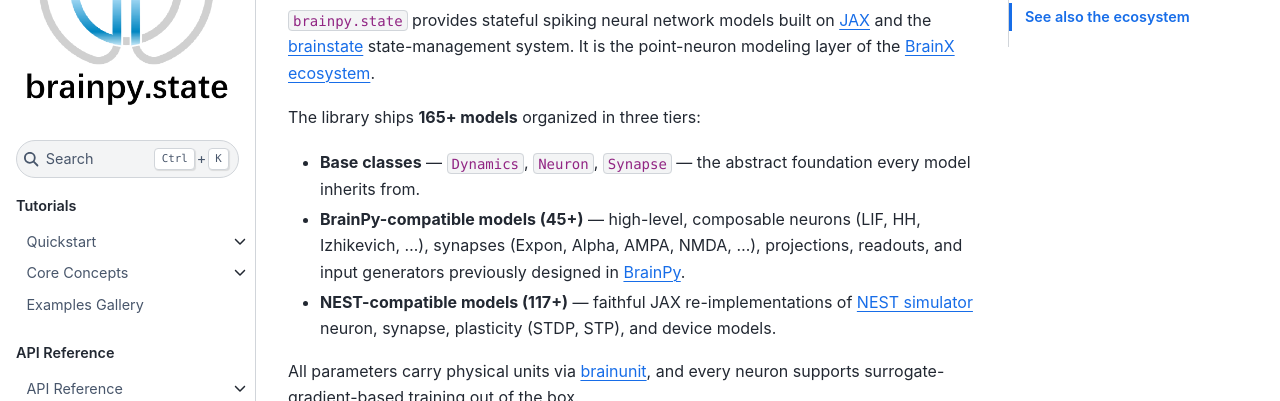
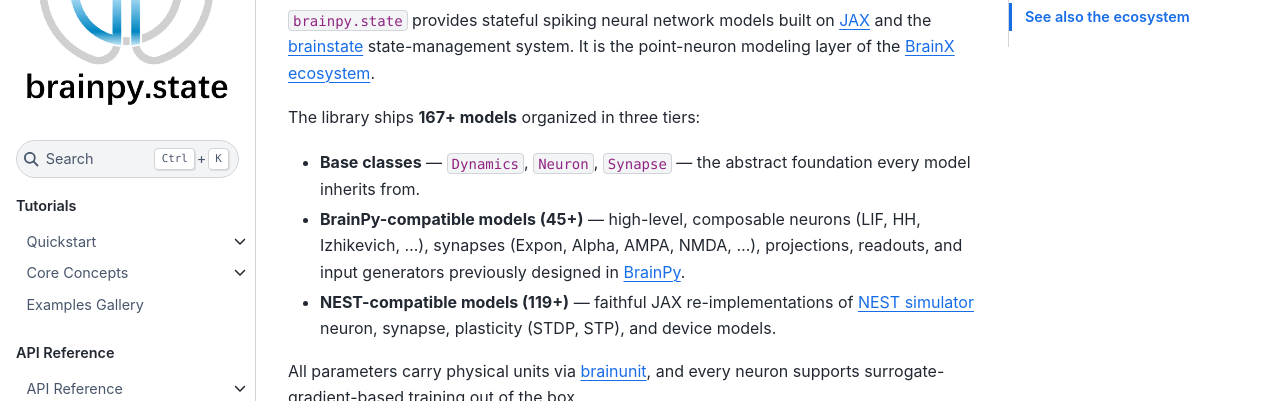
Before and after one commit to chaobrain/brainpy.state, a Sphinx documentation site: the page built from docs/index.rst, in a window 1280 px wide and 900 px high. Shown: the part 128-529 px from the top of the window. Built offline with Sphinx 7.4.7 and the Sphinx Book theme 1.1.4, drawn with Linux system fonts in a browser that asks for light colours; pages that are not in the unit, such as notebooks, are missing from menus.

Commit message:
docs: update model count in documentation to reflect recent additions

```diff
--- a/docs/index.rst
+++ b/docs/index.rst
@@ -7,13 +7,13 @@
 It is the point-neuron modeling layer of the
 `BrainX ecosystem <https://brainmodeling.readthedocs.io>`_.
 
-The library ships **165+ models** organized in three tiers:
+The library ships **167+ models** organized in three tiers:
 
 - **Base classes** — ``Dynamics``, ``Neuron``, ``Synapse`` — the abstract foundation every model inherits from.
 - **BrainPy-compatible models (45+)** — high-level, composable neurons (LIF, HH, Izhikevich, ...),
   synapses (Expon, Alpha, AMPA, NMDA, ...), projections, readouts, and input generators
   previously designed in `BrainPy <https://brainpy.readthedocs.io/>`_.
-- **NEST-compatible models (117+)** — faithful JAX re-implementations of
+- **NEST-compatible models (119+)** — faithful JAX re-implementations of
   `NEST simulator <https://nest-simulator.readthedocs.io/>`_ neuron, synapse,
   plasticity (STDP, STP), and device models.
 
```
Also changed, not shown: README.md (+2 -2 lines).
